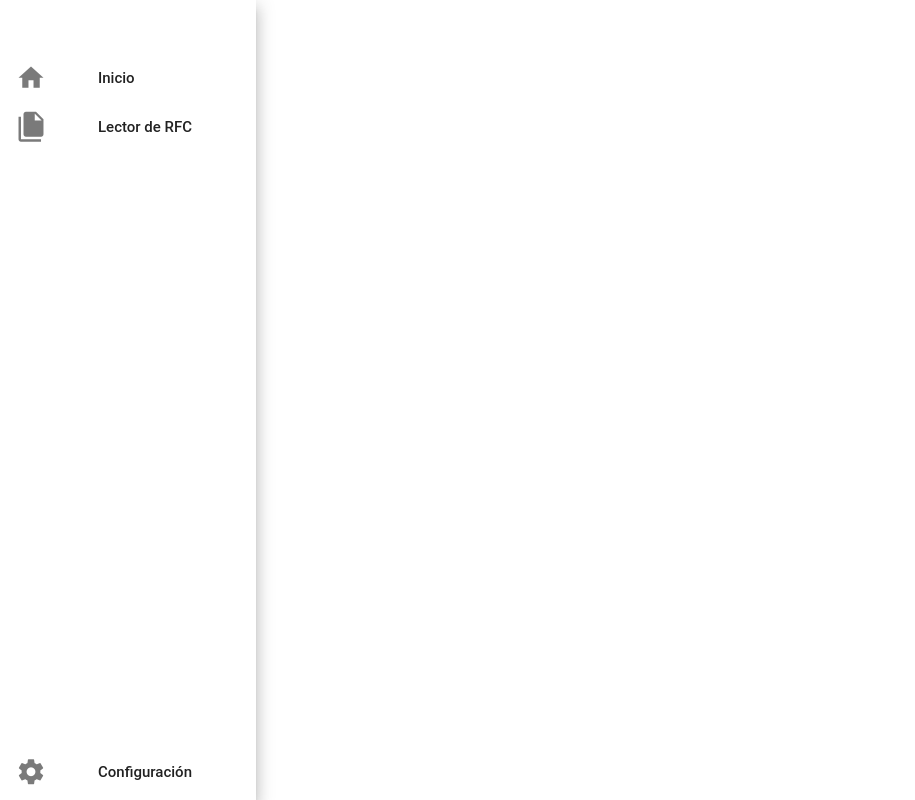
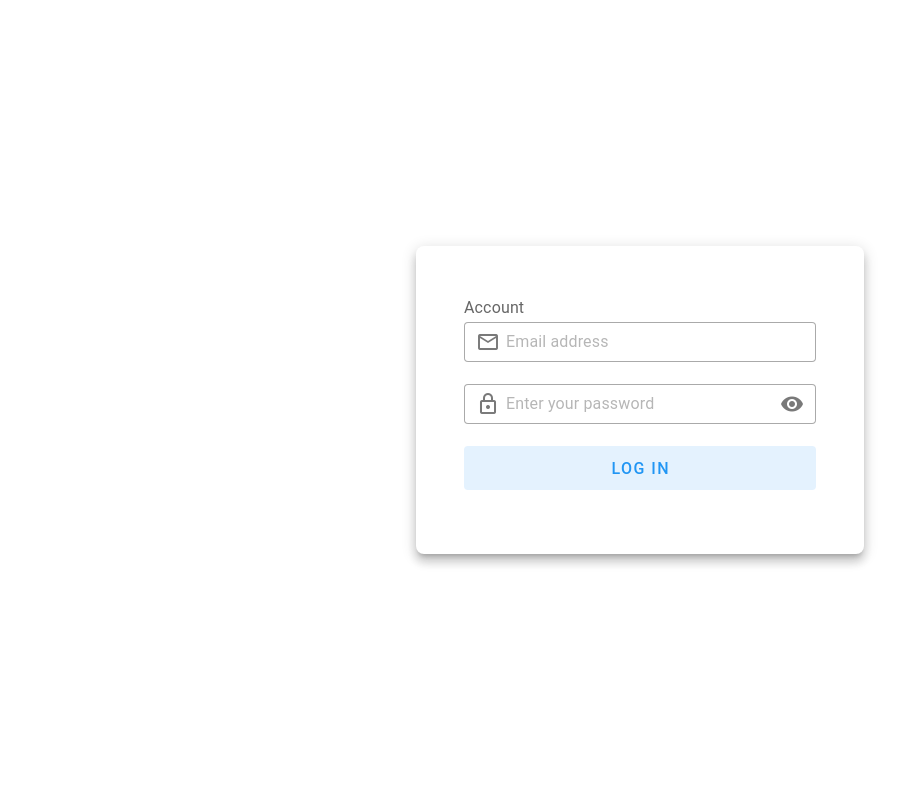
Before and after one commit to marioalvarez32/tiosat, a Nuxt app: page /login in a window 1280 px wide. Shown: the whole page, without its empty margins (0-915 px from the left). Built offline with nearby package versions, Linux system fonts and the light colour scheme; no server answers.

Commit message:
refactor(nuxt-conversion): Adding supabase for concept theory and basic authentication to allow publishing the app online.

```diff
--- a/app/app.vue
+++ b/app/app.vue
@@ -1,12 +1,12 @@
 <template>
 	<v-app>
 		<v-layout full-height>
-			<Sidebar />
+			<Sidebar v-if="user" />
 			<v-main>
 				<NuxtPage />
 			</v-main>
 		</v-layout>
-		<Settings />
+		<Settings v-if="user" />
 	</v-app>
 </template>
 
@@ -19,7 +19,15 @@ export default {
 		Sidebar,
 		Settings,
 	},
-	setup() {},
+	setup() {
+		const user = useSupabaseUser();
+		const session = useSupabaseSession();
+
+		return {
+			user,
+			session,
+		};
+	},
 };
 </script>
 
--- /dev/null
+++ b/app/middleware/auth.global.ts
@@ -0,0 +1,22 @@
+// File: app/middleware/auth.global.ts
+
+export default defineNuxtRouteMiddleware((to, from) => {
+    // We'll use a Supabase composable to check for the current user.
+    // This composable would typically get the user from a cookie.
+    const user = useSupabaseUser()
+
+    // If the user is not logged in and is trying to access any page
+    // that is NOT the login page, redirect them to the login page.
+    if (!user.value && to.path !== '/login') {
+      // The `MapsTo` helper is Nuxt's built-in way to redirect.
+      return navigateTo('/login')
+    }
+
+    // If the user IS logged in and tries to visit the login page,
+    // redirect them to a protected page, like the dashboard.
+    if (user.value && to.path === '/login') {
+      return navigateTo('/')
+    }
+
+    // If none of the above conditions are met, the user can proceed.
+  })
--- /dev/null
+++ b/app/pages/login/index.vue
@@ -0,0 +1,122 @@
+<template>
+	<div class="login-form">
+		<div class="login-form-wrapper">
+			<form @submit.prevent="handleLogin">
+				<!-- <v-img
+				class="mx-auto my-6"
+				max-width="228"
+				src="https://cdn.vuetifyjs.com/docs/images/logos/vuetify-logo-v3-slim-text-light.svg"
+		></v-img> -->
+
+				<v-card
+					class="mx-auto pa-12 pb-8"
+					elevation="8"
+					max-width="448"
+					rounded="lg"
+				>
+					<div class="text-subtitle-1 text-medium-emphasis">Account</div>
+
+					<v-text-field
+						v-model="email"
+						density="compact"
+						placeholder="Email address"
+						prepend-inner-icon="mdi-email-outline"
+						variant="outlined"
+					></v-text-field>
+
+					<!-- <div
+						class="text-subtitle-1 text-medium-emphasis d-flex align-center justify-space-between"
+					>
+						Password
+
+						<a
+							class="text-caption text-decoration-none text-blue"
+							href="#"
+							rel="noopener noreferrer"
+							target="_blank"
+						>
+							Forgot login password?</a
+						>
+					</div> -->
+
+					<v-text-field
+						v-model="password"
+						:append-inner-icon="visible ? 'mdi-eye-off' : 'mdi-eye'"
+						:type="visible ? 'text' : 'password'"
+						density="compact"
+						placeholder="Enter your password"
+						prepend-inner-icon="mdi-lock-outline"
+						variant="outlined"
+						@click:append-inner="visible = !visible"
+					></v-text-field>
+
+					<!-- <v-card class="mb-12" color="surface-variant" variant="tonal">
+				<v-card-text class="text-medium-emphasis text-caption">
+					Warning: After 3 consecutive failed login attempts, you account will
+					be temporarily locked for three hours. If you must login now, you can
+					also click "Forgot login password?" below to reset the login password.
+				</v-card-text>
+			</v-card> -->
+
+					<v-btn
+						class="mb-8"
+						color="blue"
+						size="large"
+						variant="tonal"
+						block
+						@click="handleLogin"
+					>
+						Log In
+					</v-btn>
+
+					<!-- <v-card-text class="text-center">
+				<a
+					class="text-blue text-decoration-none"
+					href="#"
+					rel="noopener noreferrer"
+					target="_blank"
+				>
+					Sign up now <v-icon icon="mdi-chevron-right"></v-icon>
+				</a>
+			</v-card-text> -->
+				</v-card>
+			</form>
+		</div>
+	</div>
+</template>
+<script setup>
+const supabase = useSupabaseClient();
+const loading = ref(false);
+const email = ref("");
+const password = ref("");
+
+const handleLogin = async () => {
+	try {
+		loading.value = true;
+		const { error } = await supabase.auth.signInWithPassword({
+			email: email.value,
+			password: password.value,
+		});
+		if (error) throw error;
+		alert("Check your email for the login link!");
+	} catch (error) {
+		alert(error.error_description || error.message);
+	} finally {
+		loading.value = false;
+	}
+};
+</script>
+
+<style lang="scss" scoped>
+.login-form {
+	width: 100%;
+	height: 100%;
+	display: flex;
+	justify-content: center;
+	align-items: center;
+}
+.login-form-wrapper {
+	max-width: 480px;
+	width: 100%;
+}
+</style>
--- a/nuxt.config.ts
+++ b/nuxt.config.ts
@@ -2,12 +2,24 @@
 export default defineNuxtConfig({
   compatibilityDate: '2025-07-15',
   devtools: { enabled: true },
-  modules: ['vuetify-nuxt-module', '@pinia/nuxt'],
+  modules: ['vuetify-nuxt-module', '@pinia/nuxt', '@nuxtjs/supabase'],
   css: ['@mdi/font/css/materialdesignicons.css'],
   vuetify: {
     moduleOptions: {
       /* module specific options */
     },
     vuetifyOptions: './vuetify.config.ts' // <== you can omit it
+  },
+  runtimeConfig: {
+    // Keys in here are ONLY available on the server-side.
+    // Use this for secret keys like the Supabase service_role key.
+    supabaseServiceKey: process.env.SUPABASE_SERVICE_KEY,
+
+    // Keys in the 'public' object are exposed to the client-side.
+    // Use this for public keys like the Supabase URL and anon key.
+    public: {
+      supabaseUrl: process.env.SUPABASE_URL,
+      supabaseKey: process.env.SUPABASE_KEY,
+    }
   }
 })
--- a/package.json
+++ b/package.json
@@ -12,6 +12,7 @@
   },
   "dependencies": {
     "@mdi/font": "^7.4.47",
+    "@nuxtjs/supabase": "^1.6.2",
     "@pinia/nuxt": "^0.11.2",
     "@vueuse/core": "^13.9.0",
     "nuxt": "^4.1.1",
```
Also changed, not shown: 1 other file (tests, documents, lock files or other folders).
